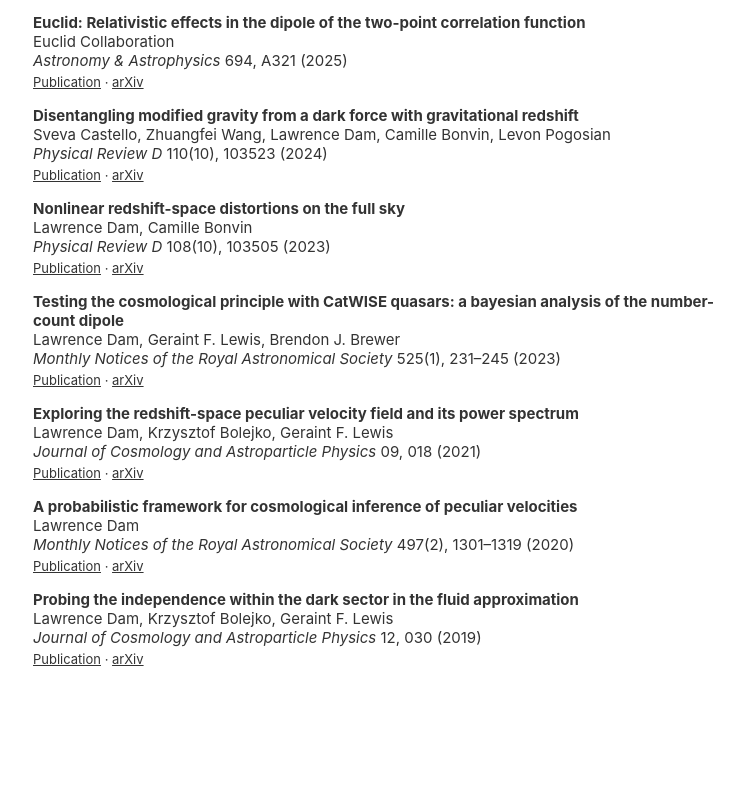
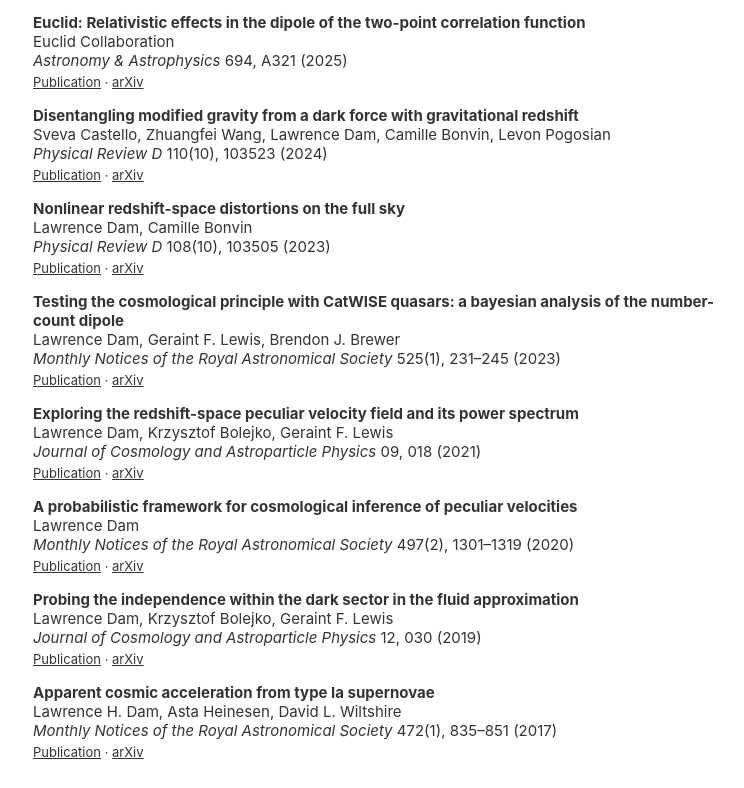
Before and after one commit to lhd23/lhd23.github.io, a plain HTML site: page publications/index.html in a window 1280 px wide. Shown: the part 491-1279 px from the top of the page, without its empty margins (257-1001 px from the left). Before the commit the page ends 1186 px from the top, so only its background shows below. Drawn offline with Linux system fonts and the light colour scheme.

Commit message:
Add 2017 cosmic acceleration paper

```diff
--- a/publications/index.html
+++ b/publications/index.html
@@ -77,6 +77,12 @@
         <cite>Journal of Cosmology and Astroparticle Physics</cite> 12, 030 (2019)
         <div class="paper-links"><a href="https://doi.org/10.1088/1475-7516/2019/12/030">Publication</a> · <a href="https://arxiv.org/abs/1908.01953">arXiv</a></div>
       </li>
+      <li>
+        <strong>Apparent cosmic acceleration from type Ia supernovae</strong><br>
+        Lawrence H. Dam, Asta Heinesen, David L. Wiltshire<br>
+        <cite>Monthly Notices of the Royal Astronomical Society</cite> 472(1), 835–851 (2017)
+        <div class="paper-links"><a href="https://doi.org/10.1093/mnras/stx1858">Publication</a> · <a href="https://arxiv.org/abs/1706.07236">arXiv</a></div>
+      </li>
     </ul>
   </main>
 </body>
```
